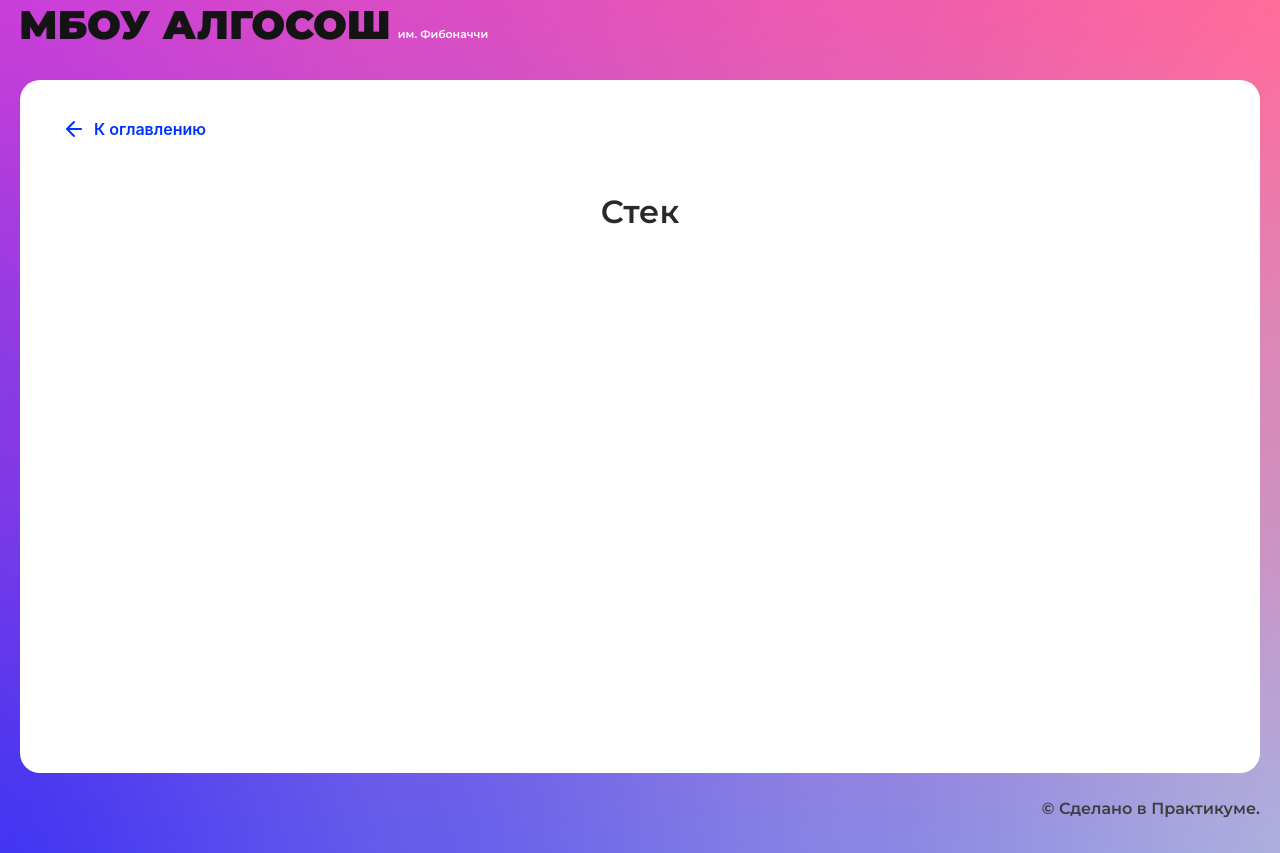
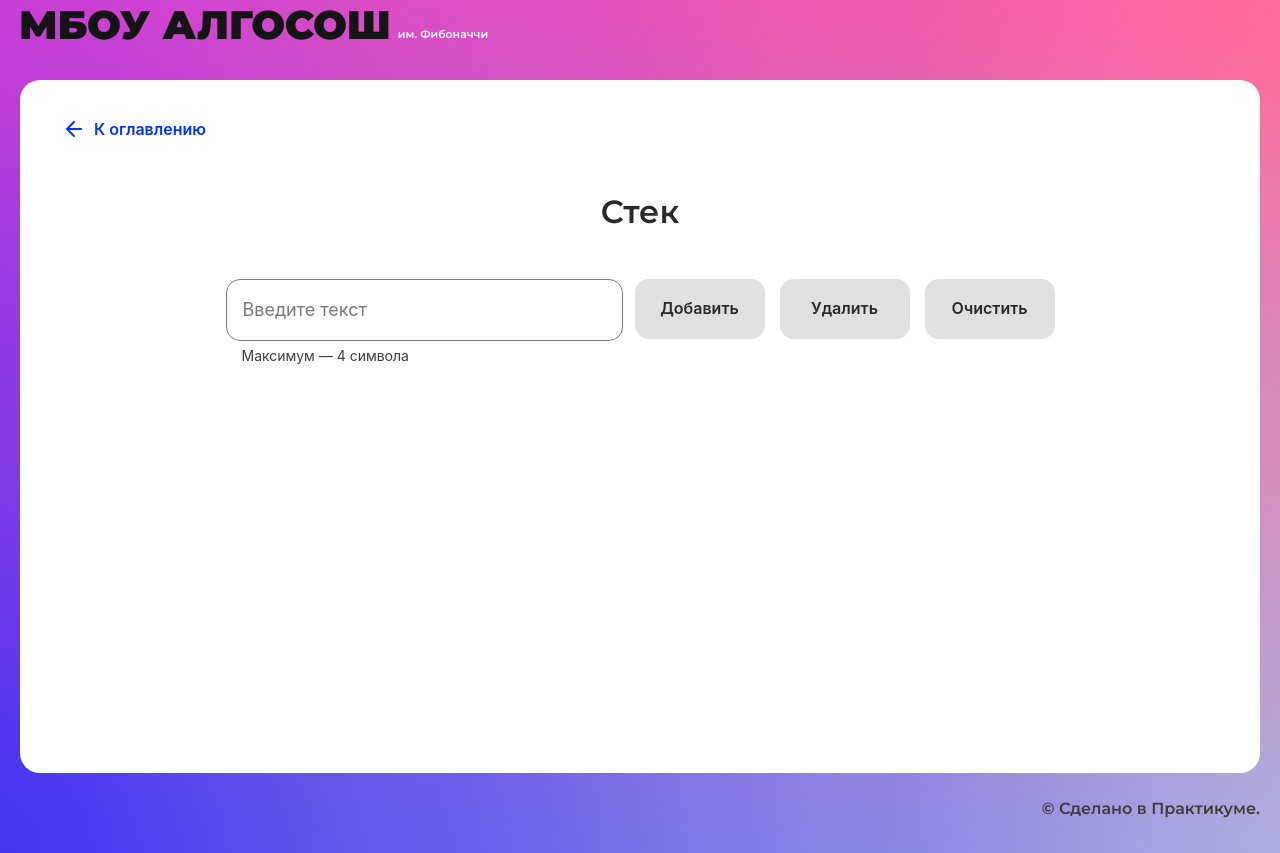
Before and after one commit to AlexandrGerasimov63/-algososh, a React (Create React App) app: page /stack in a window 1280 px wide. Built offline with nearby package versions, Linux system fonts and the light colour scheme.

Commit message:
Стек

```diff
--- a/src/components/sorting-page/sortingLogic.ts
+++ b/src/components/sorting-page/sortingLogic.ts
@@ -1,4 +1,4 @@
-import React, { Dispatch, SetStateAction } from "react";
+import { Dispatch, SetStateAction } from "react";
 import { ElementStates } from "../../types/element-states";
 import { delay } from "../../utils/utils";
 import { SHORT_DELAY_IN_MS } from "../../constants/delays";
--- /dev/null
+++ b/src/components/stack-page/stack-page.module.css
@@ -0,0 +1,21 @@
+.input_wrapper {
+  display: flex;
+  width: 829px;
+  margin: 0 auto;
+  gap: 12px;
+}
+.button_wrapper {
+  display: flex;
+  justify-content: space-between;
+  gap: 15px;
+}
+.circle_list {
+  list-style-type: none;
+  display: flex;
+  padding: 120px 0 0 0;
+  align-items: center;
+  justify-content: center;
+  gap: 16px;
+  max-width: 1100px;
+  margin: 0 auto;
+}
--- a/src/components/stack-page/stack-page.tsx
+++ b/src/components/stack-page/stack-page.tsx
@@ -1,10 +1,63 @@
-import React from "react";
+import React, { useState } from "react";
 import { SolutionLayout } from "../ui/solution-layout/solution-layout";
+import styleStack from "./stack-page.module.css"
+import { Input } from "../ui/input/input";
+import { Button } from "../ui/button/button";
+import { TItem, addItem, clearArr, deleteItem, takeTop } from "./stackLogic";
+import { Circle } from "../ui/circle/circle";
+import { Stack } from "./stackClass";
 
 export const StackPage: React.FC = () => {
+  const [stack] = useState(new Stack<TItem>());
+  const [stackArr, setStackArr] = useState<TItem[]>(stack.arr);
+  const [inputState, setInputState] = useState<string>("");
+  const [isAddLoad, setAddLoad] = useState<boolean>(false);
+  const [isRemoveLoad, setRemoveLoad] = useState<boolean>(false);
+
+  const changeInput = (evt: React.ChangeEvent<HTMLInputElement>) => {
+    setInputState(evt.target.value);
+  };
+
   return (
     <SolutionLayout title="Стек">
-
+      <div className={styleStack.input_wrapper}>
+        <Input
+        maxLength={4}
+        isLimitText={true}
+        value={inputState}
+        onChange={changeInput}
+        />
+        <div className={styleStack.button_wrapper}>
+          <Button
+          text="Добавить"
+          onClick={()=>addItem(setAddLoad,inputState,setStackArr,setInputState,stack)}
+          isLoader={isAddLoad}
+          disabled={!inputState}
+          />
+          <Button
+          text="Удалить"
+          onClick={()=>deleteItem(setRemoveLoad,setStackArr,stack)}
+          disabled={stack.arr.length <= 0}
+          isLoader={isRemoveLoad}
+          />
+          <Button
+          text="Очистить"
+          onClick={()=>clearArr(setStackArr,stack)}
+          disabled={stack.arr.length <= 0}
+          />
+        </div>
+      </div>
+      <ul className={styleStack.circle_list}>
+        {stackArr?.map((item, index) => (
+          <li key={index}>
+            <Circle
+              letter={item.value}
+              state={item.color}
+              head={takeTop(index, stackArr)}
+            />
+          </li>
+        ))}
+      </ul>
     </SolutionLayout>
   );
 };
--- /dev/null
+++ b/src/components/stack-page/stackClass.ts
@@ -0,0 +1,23 @@
+export class Stack<T> {
+  arr: T[] = [];
+
+  push = (el: T) => {
+    this.arr.push(el);
+  };
+
+  pop = () => {
+    this.arr.pop();
+  };
+
+  clear = () => {
+    this.arr = [];
+  };
+
+  get lastItem(): T {
+    return this.arr[this.arr.length - 1];
+  }
+
+  elements = () => this.arr;
+
+
+}
--- /dev/null
+++ b/src/components/stack-page/stackLogic.ts
@@ -0,0 +1,57 @@
+import { Dispatch, SetStateAction } from "react";
+import { Stack } from "./stackClass";
+import { delay } from "../../utils/utils";
+import { ElementStates } from "../../types/element-states";
+import { SHORT_DELAY_IN_MS } from "../../constants/delays";
+
+export type TItem = {
+  value: string;
+  color: ElementStates;
+};
+
+
+
+export const addItem = async (
+  setAddLoad: Dispatch<SetStateAction<boolean>>,
+  inputState: string,
+  setStackArr: Dispatch<SetStateAction<TItem[]>>,
+  setInputState: Dispatch<SetStateAction<string>>,
+  stack:Stack<TItem>
+) => {
+  setAddLoad(true);
+  stack.push({ value: inputState, color: ElementStates.Changing });
+  setStackArr([...stack.elements()]);
+  setInputState("");
+  await delay(SHORT_DELAY_IN_MS);
+  stack.lastItem.color = ElementStates.Default;
+  setStackArr([...stack.elements()]);
+  setAddLoad(false);
+};
+
+export const deleteItem = async (
+  setRemoveLoad: Dispatch<SetStateAction<boolean>>,
+  setStackArr: Dispatch<SetStateAction<TItem[]>>,
+  stack:Stack<TItem>
+) => {
+  setRemoveLoad(true);
+  stack.lastItem.color = ElementStates.Changing;
+  setStackArr([...stack.elements()]);
+  await delay(SHORT_DELAY_IN_MS);
+  stack.pop();
+  setStackArr([...stack.elements()]);
+  setRemoveLoad(false);
+};
+
+export const clearArr = (setStackArr: Dispatch<SetStateAction<TItem[]>>,
+  stack:Stack<TItem>) => {
+  stack.clear();
+  setStackArr([...stack.elements()]);
+};
+
+export const takeTop = (index: number, arr: TItem[]): string | null => {
+  if (index === arr.length - 1) {
+    return "top";
+  } else {
+    return null;
+  }
+};
```
